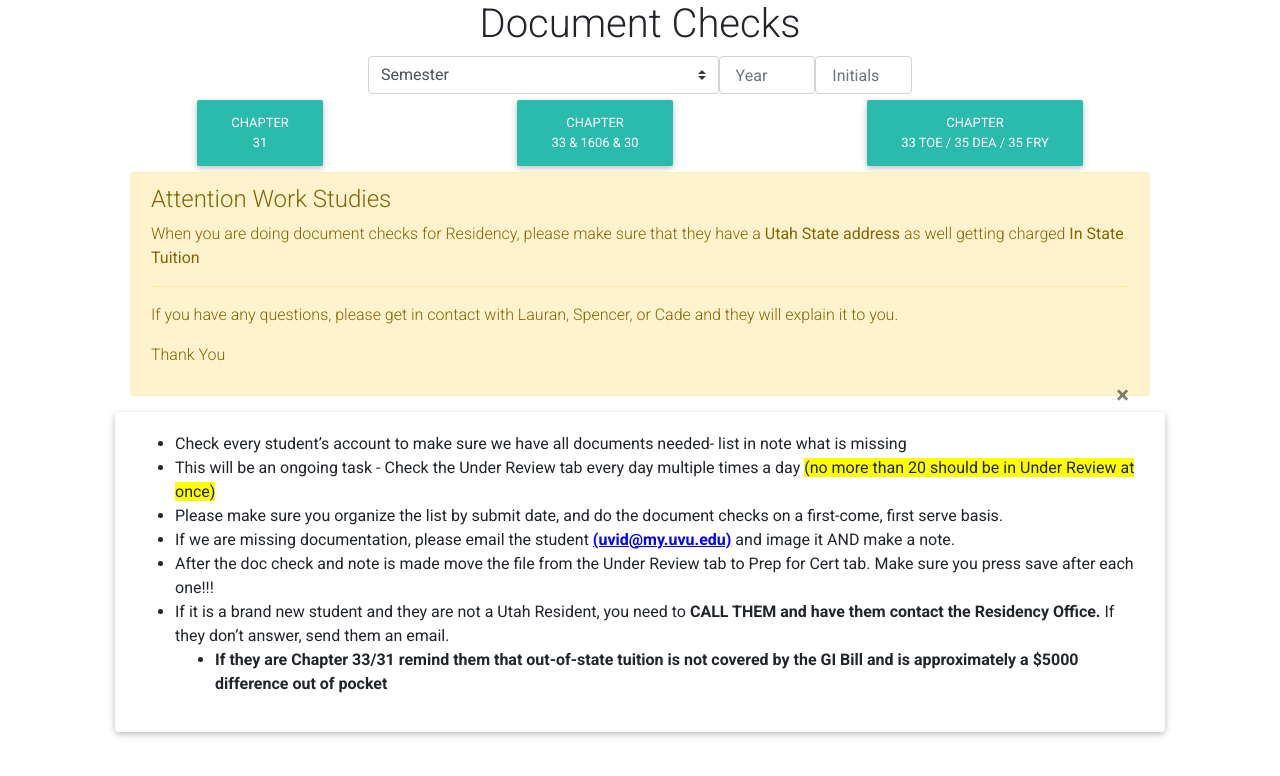
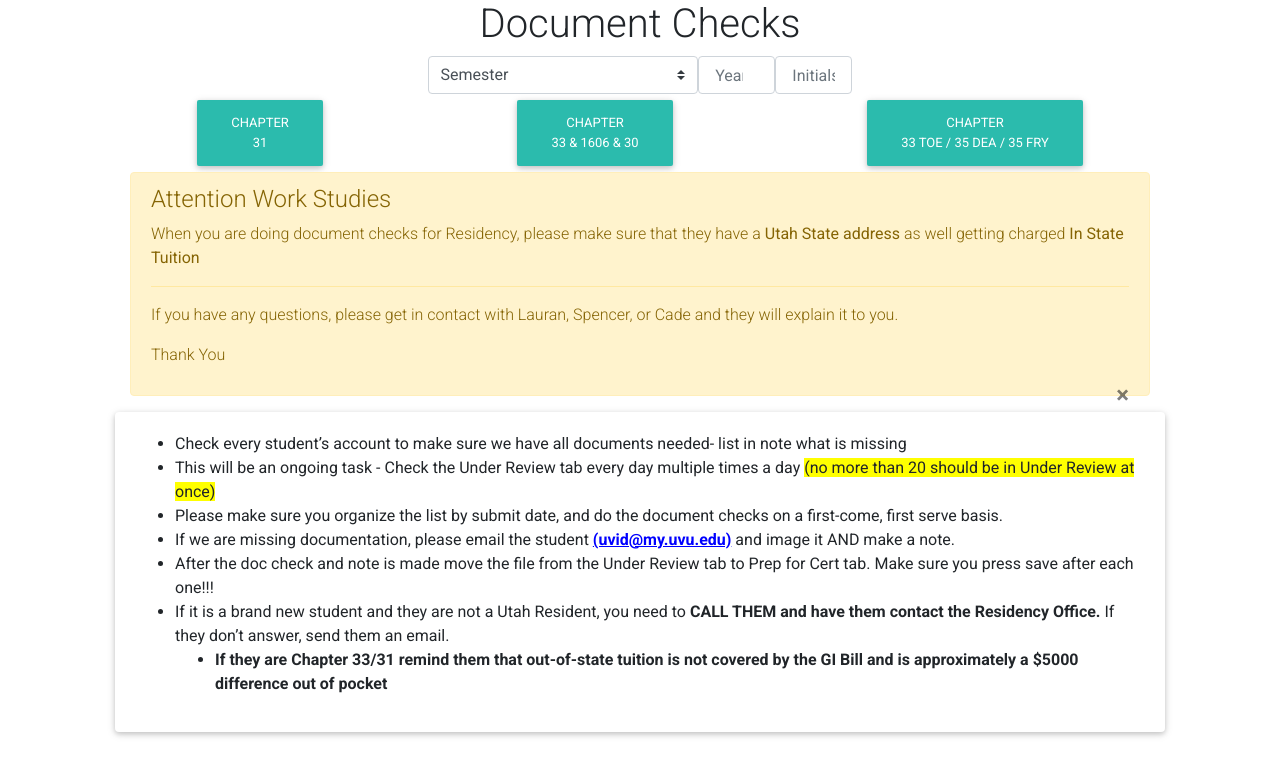
Before and after one commit to jeffsnff/VSCDocCheck, a React (Create React App) app: page / in a window 1280 px wide. Shown: the top 776 px of the page. Built offline with nearby package versions, Linux system fonts and the light colour scheme.

Commit message:
Changes year type from text to number

```diff
--- a/src/semesterInfo/SemesterInfo.js
+++ b/src/semesterInfo/SemesterInfo.js
@@ -91,12 +91,15 @@ function SemesterInfo() {
                 <option value="Summer">Summer</option>
               </select>
             <input
-            type='text'
+            type='number'
             name='year'
             placeholder='Year'
             className="form-control w-25 p-3"
             value={userInfo.year}
             onChange={onChange}
+            min={2018}
+            max={2030}
+
             />
             <input
             type='text'
```
